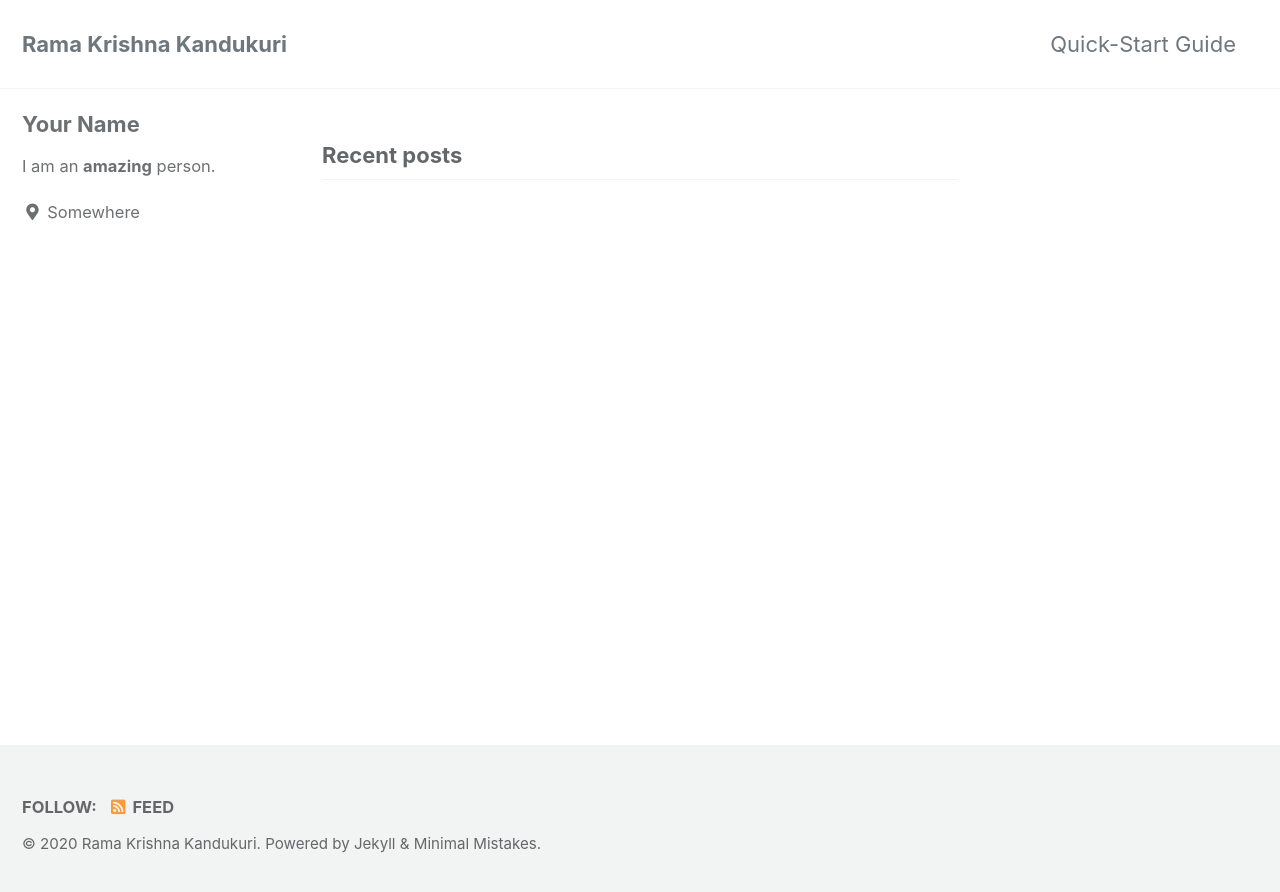
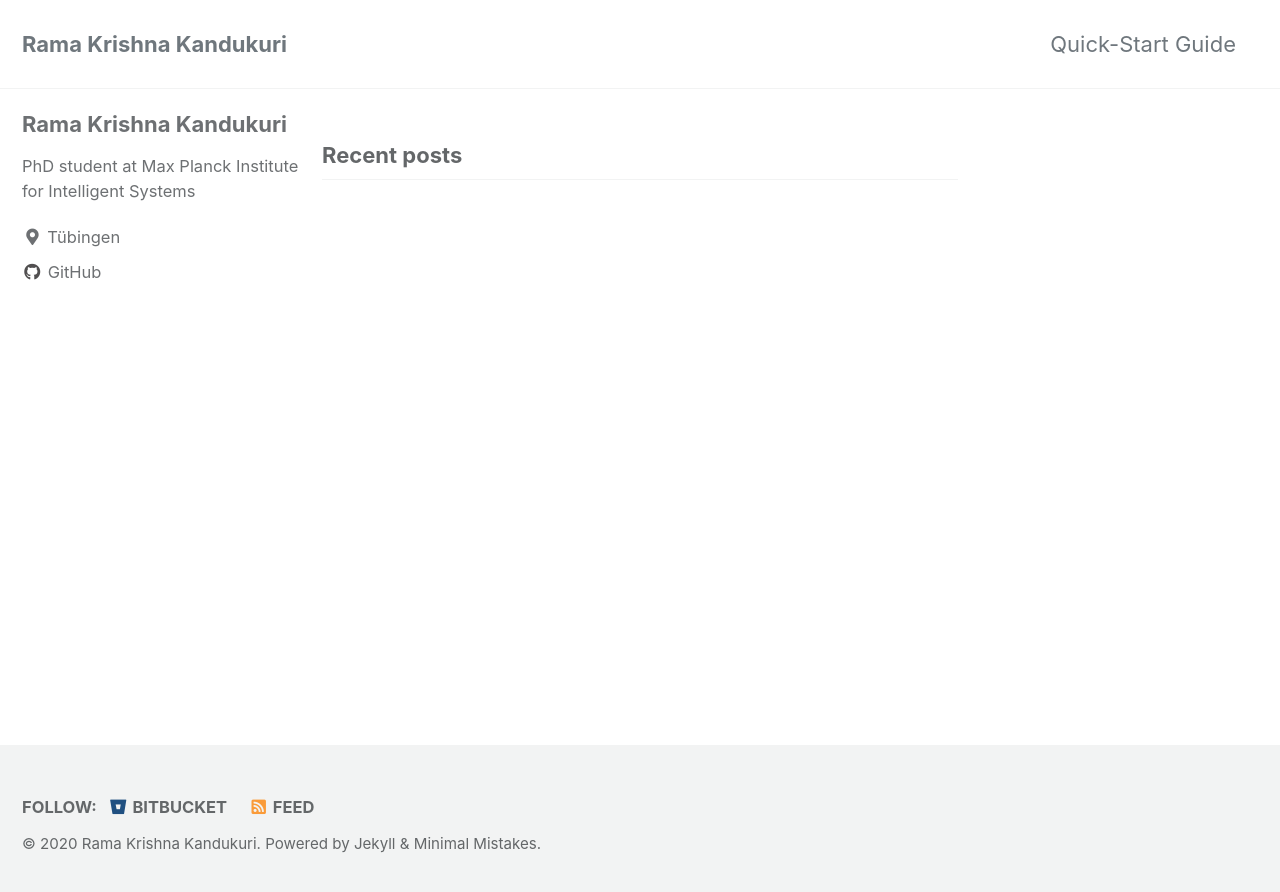
Before and after one commit to prasadkrkp/prasadkrkp.github.io, a Jekyll site: the page built from index.html, in a window 1280 px wide. Shown: the top 892 px of the page. Built offline with Jekyll 4.4.1, drawn with Linux system fonts in a browser that asks for light colours; cached includes are drawn as plain includes; the list of posts is cut into pages by our own code.

Commit message:
minimal theme add author

```diff
--- a/_config.yml
+++ b/_config.yml
@@ -20,7 +20,7 @@ title                    : "Rama Krishna Kandukuri"
 title_separator          : "-"
 subtitle                 : # site tagline that appears below site title in masthead
 name                     : "Rama Krishna Kandukuri"
-description              : "An amazing website."
+description              : "Personal blog"
 url                      : # the base hostname & protocol for your site e.g. "https://mmistakes.github.io"
 baseurl                  : # the subpath of your site, e.g. "/blog"
 repository               : # GitHub username/repo-name e.g. "mmistakes/minimal-mistakes"
@@ -58,7 +58,7 @@ algolia:
   application_id         : # YOUR_APPLICATION_ID
   index_name             : # YOUR_INDEX_NAME
   search_only_api_key    : # YOUR_SEARCH_ONLY_API_KEY
-  powered_by             : # true (default), false
+  powered_by             : false
 google:
   search_engine_id       : # YOUR_SEARCH_ENGINE_ID
   instant_search         : # false (default), true
@@ -93,10 +93,10 @@ analytics:
 
 # Site Author
 author:
-  name             : "Your Name"
+  name             : "Rama Krishna Kandukuri"
   avatar           : # path of avatar image, e.g. "/assets/images/bio-photo.jpg"
-  bio              : "I am an **amazing** person."
-  location         : "Somewhere"
+  bio              : "PhD student at Max Planck Institute for Intelligent Systems"
+  location         : "Tübingen"
   email            :
   links:
     - label: "Email"
@@ -113,7 +113,7 @@ author:
       # url: "https://facebook.com/"
     - label: "GitHub"
       icon: "fab fa-fw fa-github"
-      # url: "https://github.com/"
+      url: "https://github.com/prasadkrkp"
     - label: "Instagram"
       icon: "fab fa-fw fa-instagram"
       # url: "https://instagram.com/"
@@ -135,7 +135,7 @@ footer:
       # url:
     - label: "Bitbucket"
       icon: "fab fa-fw fa-bitbucket"
-      # url:
+      url: "https://github.com/prasadkrkp"
     - label: "Instagram"
       icon: "fab fa-fw fa-instagram"
       # url:
```
